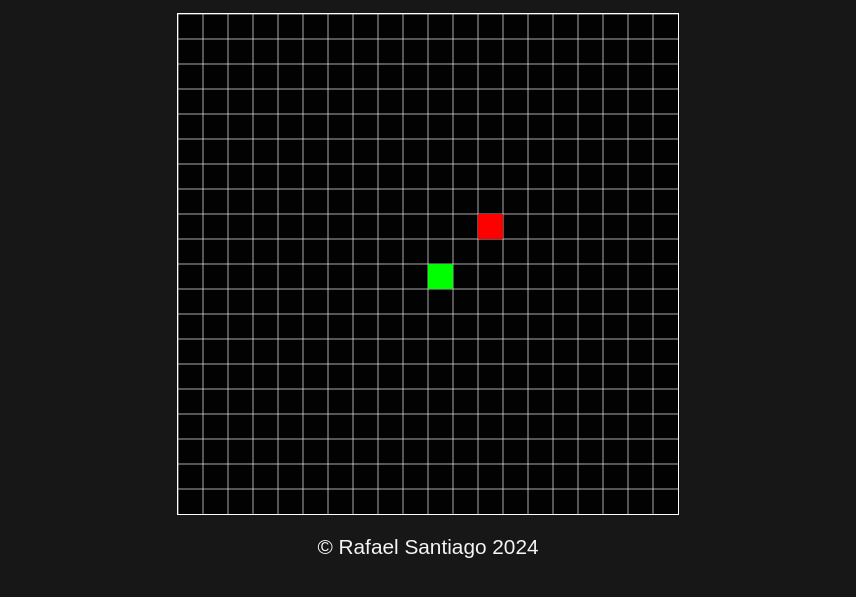
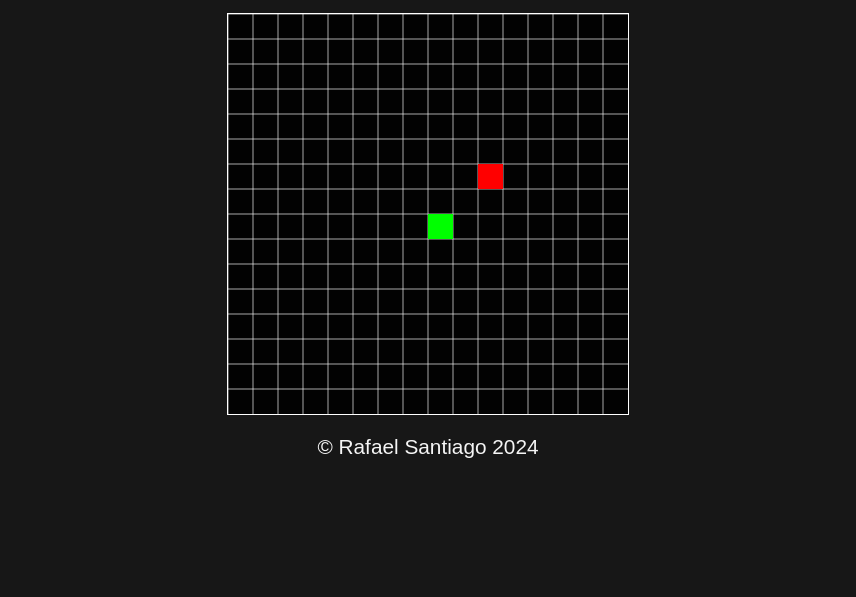
Before and after one commit to rafaelsantiagosilva/snake_game, a website: page index.html in a window 1280 px wide. Shown: the part 139-736 px from the top of the page, without its empty margins (212-1068 px from the left). Drawn offline with Linux system fonts and the light colour scheme; a web font is replaced by a local one.

Commit message:
Diminuindo o tamanho do canvas e

```diff
--- a/index.html
+++ b/index.html
@@ -20,7 +20,7 @@
   </header>
 
   <div class="container">
-    <canvas id="game" width="500" height="500">
+    <canvas id="game" width="400" height="400">
       <h2>Que pena! Seu navegador não suporta o jogo!</h2>
     </canvas>
   </div>
```
